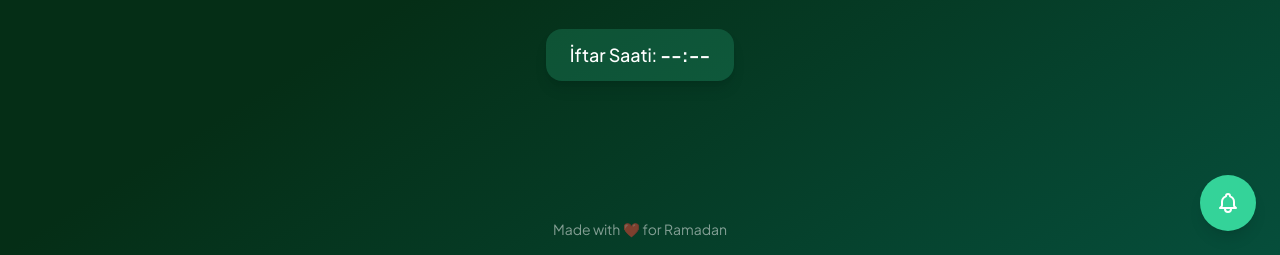
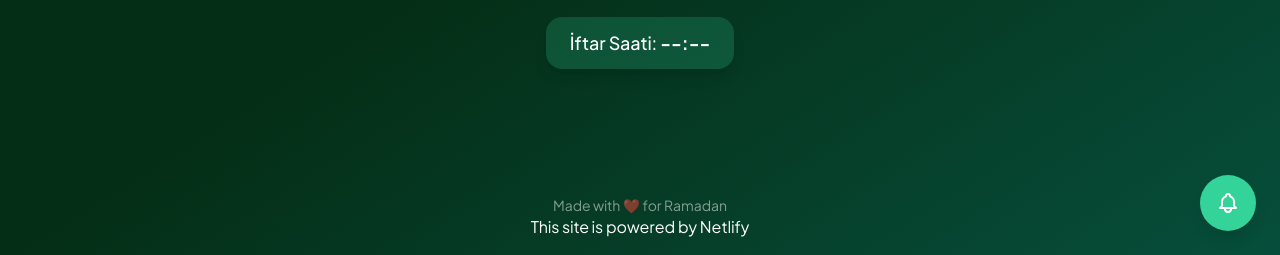
Before and after one commit to isousluer/iftarakalan, a website: page index.html in a window 1280 px wide. Shown: the part 545-800 px from the top of the page. Drawn offline with nearby package versions, Linux system fonts and the light colour scheme.

```diff
--- a/index.html
+++ b/index.html
@@ -203,14 +203,10 @@
 						</div>
 
 						<!-- Notification Status -->
-						<div id="notification-status" class="mb-4 p-3 rounded-lg bg-white/5 text-sm text-white/70">
-							Bildirimler devre dışı
-						</div>
+						<div id="notification-status" class="mb-4 p-3 rounded-lg bg-white/5 text-sm text-white/70">Bildirimler devre dışı</div>
 
 						<!-- Enable Button -->
-						<button id="enable-notifications-btn" class="w-full bg-primary hover:bg-primary/80 text-white font-medium py-3 px-4 rounded-lg transition-colors mb-4">
-							Bildirimleri Aktif Et
-						</button>
+						<button id="enable-notifications-btn" class="w-full bg-primary hover:bg-primary/80 text-white font-medium py-3 px-4 rounded-lg transition-colors mb-4">Bildirimleri Aktif Et</button>
 
 						<!-- Settings (Hidden until enabled) -->
 						<div id="notification-settings" class="hidden space-y-3">
@@ -229,12 +225,8 @@
 
 							<!-- Test & Disable Buttons -->
 							<div class="flex gap-2 mt-4">
-								<button id="test-notification-btn" class="flex-1 bg-white/10 hover:bg-white/20 text-white text-sm py-2 px-4 rounded-lg transition-colors">
-									Test Et
-								</button>
-								<button id="disable-notifications-btn" class="flex-1 bg-red-500/20 hover:bg-red-500/30 text-red-200 text-sm py-2 px-4 rounded-lg transition-colors">
-									Devre Dışı Bırak
-								</button>
+								<button id="test-notification-btn" class="flex-1 bg-white/10 hover:bg-white/20 text-white text-sm py-2 px-4 rounded-lg transition-colors">Test Et</button>
+								<button id="disable-notifications-btn" class="flex-1 bg-red-500/20 hover:bg-red-500/30 text-red-200 text-sm py-2 px-4 rounded-lg transition-colors">Devre Dışı Bırak</button>
 							</div>
 						</div>
 					</div>
@@ -251,6 +243,7 @@
 			<!-- Footer -->
 			<footer class="w-full text-center p-4">
 				<p class="text-sm text-white/50">Made with ❤️ for Ramadan</p>
+				<p><a href="https://www.netlify.com" target="_blank" rel="noopener noreferrer"> This site is powered by Netlify </a></p>
 			</footer>
 		</div>
 
```
Also changed, not shown: 2 other files.
